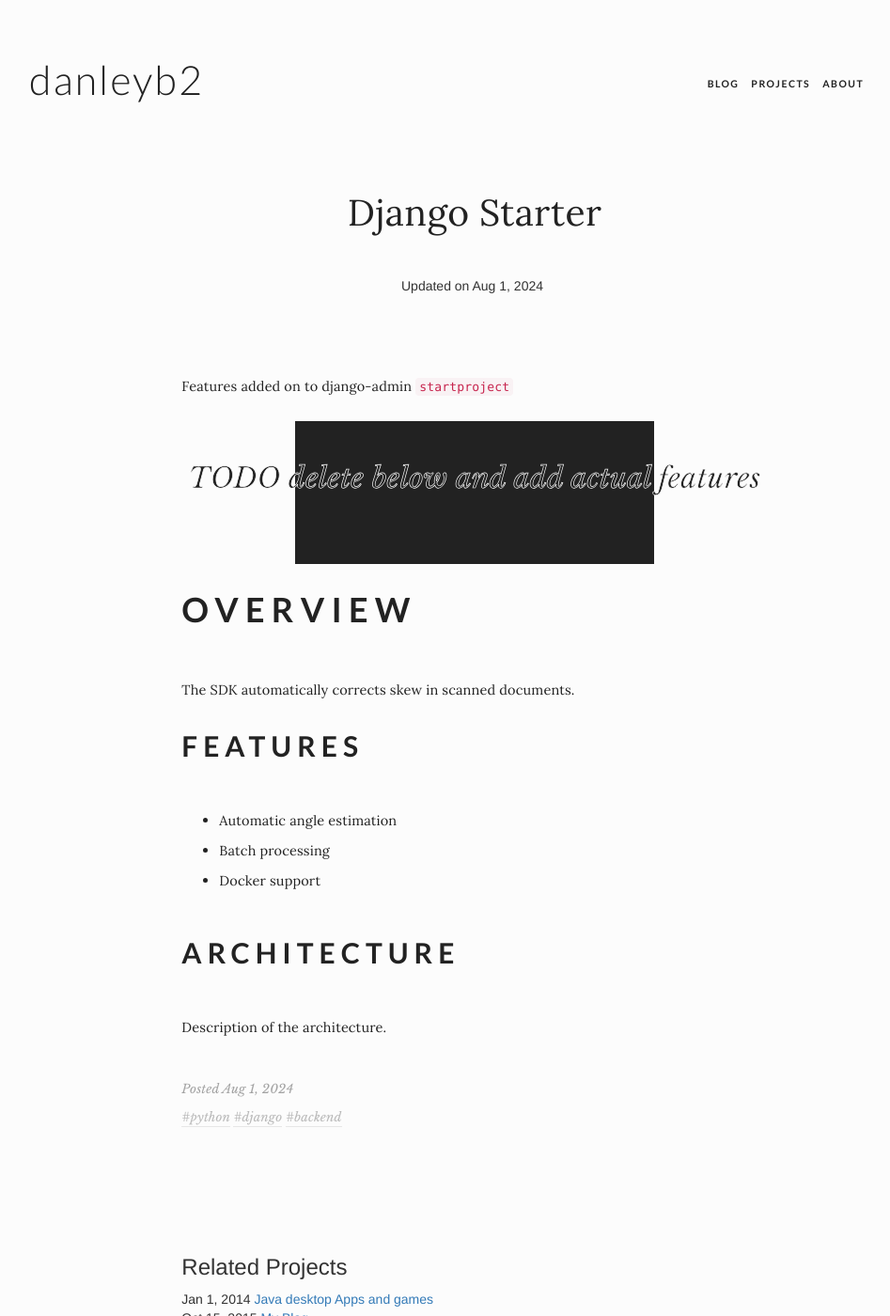
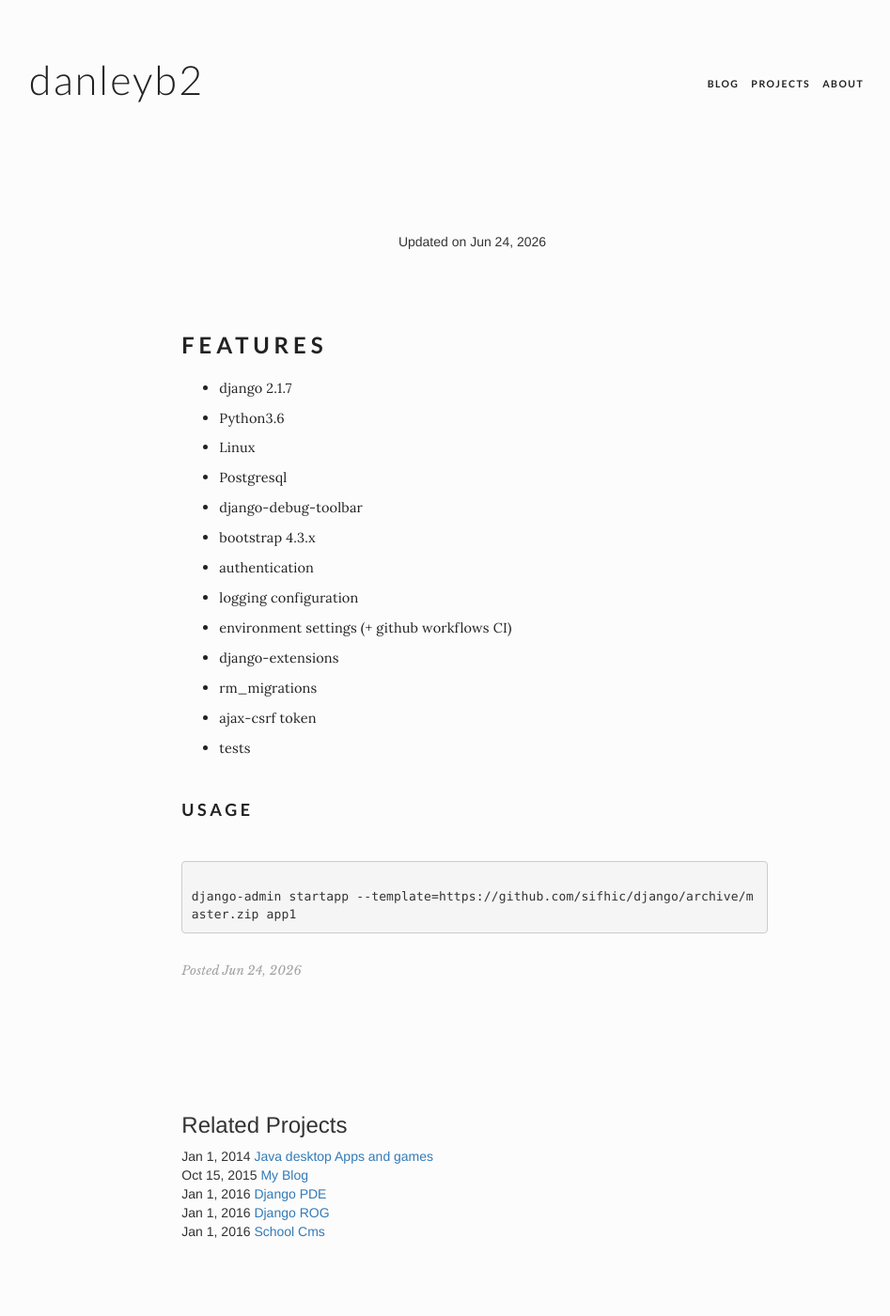
Before and after one commit to danleyb2/danleyb2.github.io, a Jekyll site: the page built from _projects/django-starter.md, in a window 1280 px wide and 1400 px high. Shown: the whole window at 94% size, without its empty margins (135-1082 px from the left). Built offline with Jekyll 4.4.1, drawn with Linux system fonts in a browser that asks for light colours; some web fonts are replaced; comment, search, counter and statistics services are not loaded.

Commit message:
feat: update and add multiple project entries with refined details and tags

````diff
--- a/_projects/django-starter.md
+++ b/_projects/django-starter.md
@@ -1,8 +1,8 @@
 ---
 layout: project
 
-title: Django Starter
-date: 2024-08-01
+`title: DjangoStarter
+date: 2019-06-21
 description: A starter template for Django projects.
 
 tags:
@@ -23,20 +23,24 @@
 
 ---
 
-Features added on to django-admin `startproject`
+### Features
+- django 2.1.7
+- Python3.6
+- Linux
+- Postgresql
+- django-debug-toolbar
+- bootstrap 4.3.x
+- authentication
+- logging configuration
+- environment settings (+ github workflows CI)
+- django-extensions
+- rm_migrations
+- ajax-csrf token
+- tests
 
-> TODO delete below and add actual features
 
-# Overview
+#### Usage
+```shell
 
-The SDK automatically corrects skew in scanned documents.
-
-## Features
-
-- Automatic angle estimation
-- Batch processing
-- Docker support
-
-## Architecture
-
-Description of the architecture.
+django-admin startapp --template=https://github.com/sifhic/django/archive/master.zip app1
+```
````
Also changed, not shown: _projects/chem-finder.md (added, +21 -0 lines), _projects/helpdesk.md (+7 -9 lines), _projects/helppr.md (added, +20 -0 lines), assets/images/projects/helppr/icon.jpg (added).
